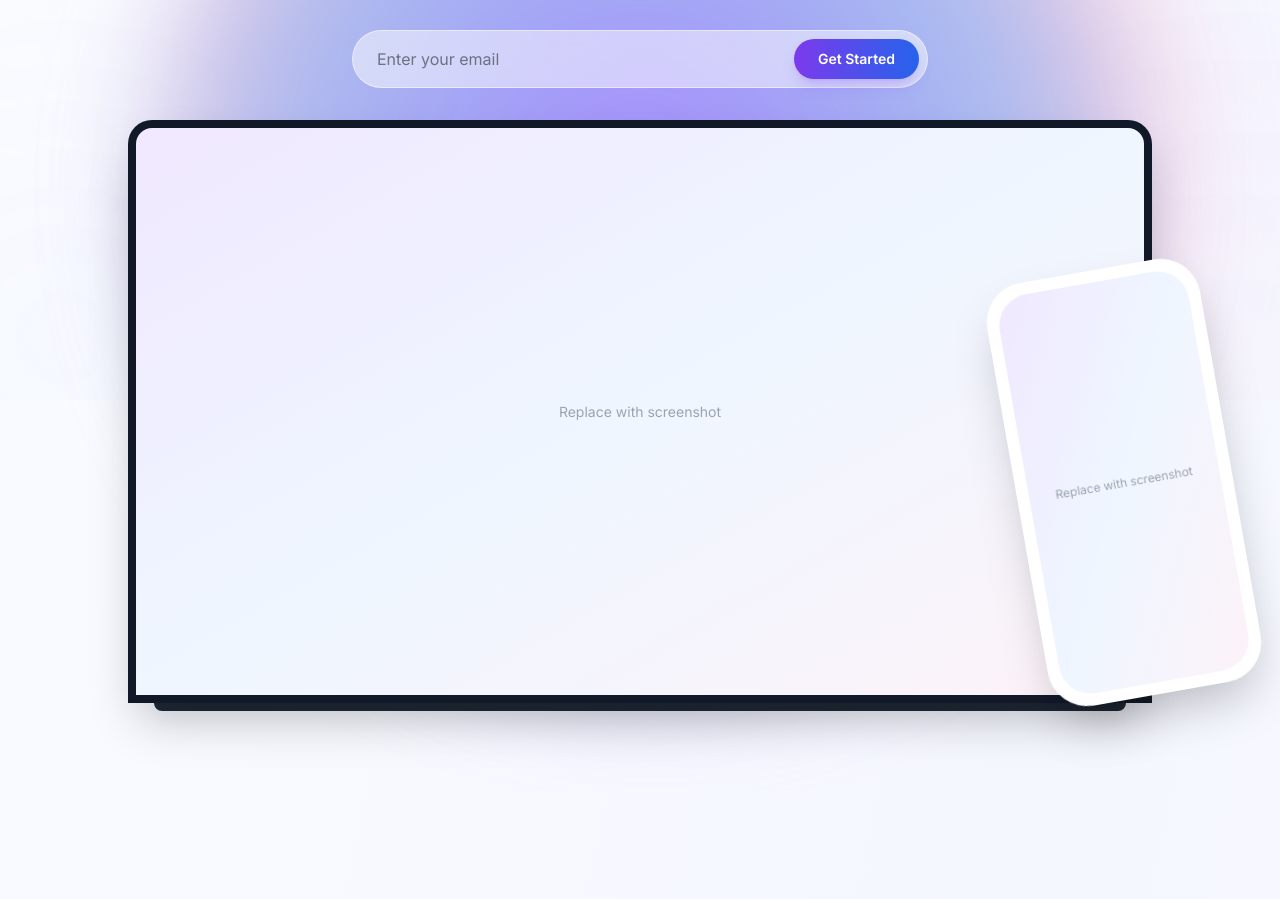
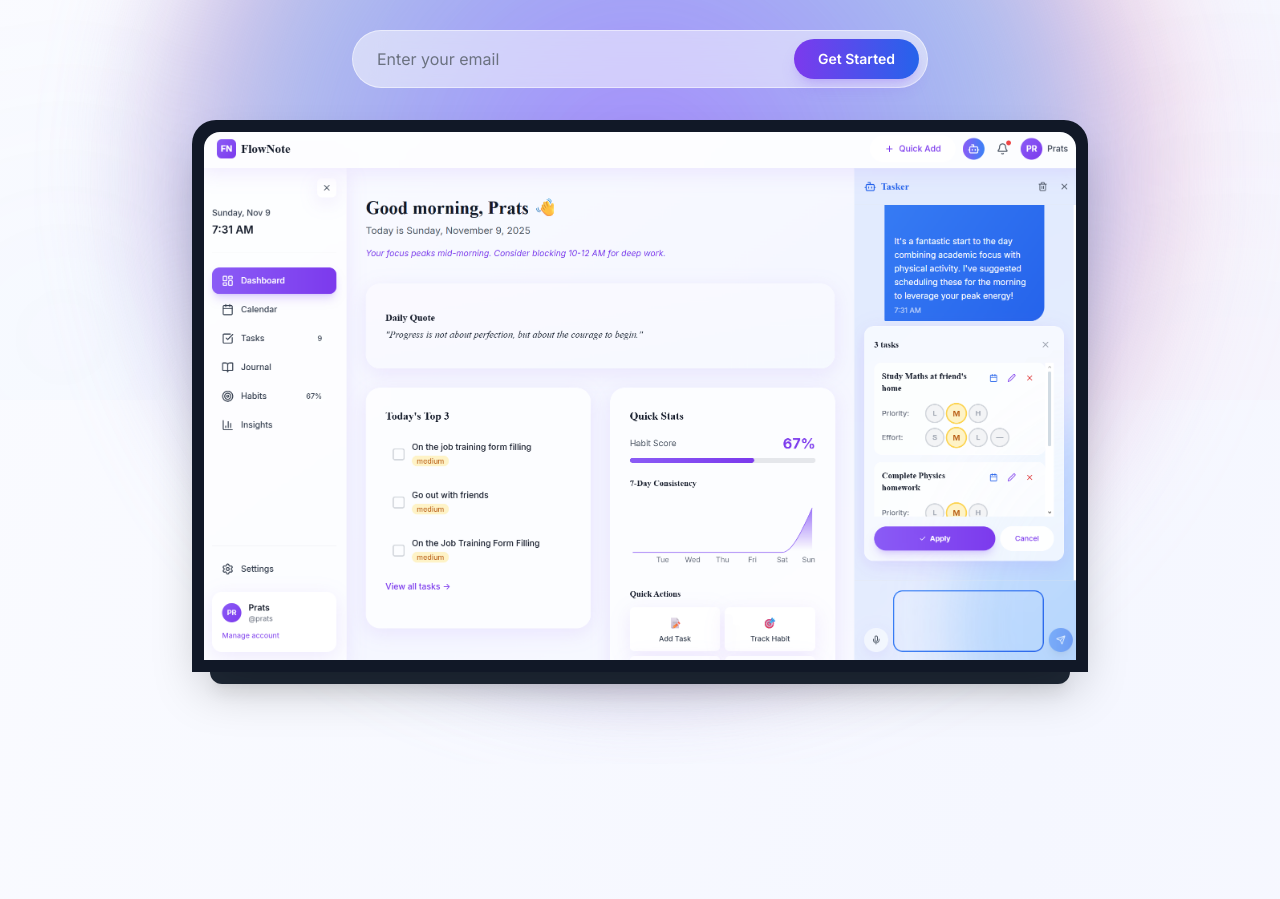
Before and after one commit to peterish8/Vibe-Voyagers-Vibeathon, a Next.js app: page / in a window 1280 px wide. Shown: the part 400-1299 px from the top of the page. Built offline with nearby package versions, Linux system fonts and the light colour scheme.

Commit message:
done finally ig 2

```diff
--- a/app/app/page.tsx
+++ b/app/app/page.tsx
@@ -159,7 +159,20 @@ export default function Dashboard() {
       habitStats,
       chartData,
     });
-  }, [profileLoading, displayName, profile, authUser, tasksLoading, tasks, topTasks, habitsLoading, habits, logs, habitStats, chartData]);
+  }, [
+    profileLoading,
+    displayName,
+    profile,
+    authUser,
+    tasksLoading,
+    tasks,
+    topTasks,
+    habitsLoading,
+    habits,
+    logs,
+    habitStats,
+    chartData,
+  ]);
 
   return (
     <div className="max-w-7xl mx-auto px-8 py-12 space-y-8">
@@ -305,9 +318,23 @@ export default function Dashboard() {
                   <ResponsiveContainer width="100%" height="100%">
                     <AreaChart data={chartData}>
                       <defs>
-                        <linearGradient id="colorScore" x1="0" y1="0" x2="0" y2="1">
-                          <stop offset="5%" stopColor="#8B5CF6" stopOpacity={0.8} />
-                          <stop offset="95%" stopColor="#8B5CF6" stopOpacity={0} />
+                        <linearGradient
+                          id="colorScore"
+                          x1="0"
+                          y1="0"
+                          x2="0"
+                          y2="1"
+                        >
+                          <stop
+                            offset="5%"
+                            stopColor="#8B5CF6"
+                            stopOpacity={0.8}
+                          />
+                          <stop
+                            offset="95%"
+                            stopColor="#8B5CF6"
+                            stopOpacity={0}
+                          />
                         </linearGradient>
                       </defs>
                       <XAxis
--- a/components/Hero.tsx
+++ b/components/Hero.tsx
@@ -188,39 +188,22 @@ export default function Hero() {
         >
           {/* Laptop Mockup */}
           <motion.div
-            className="relative mx-auto"
+            className="relative mx-auto max-w-4xl"
             initial={{ opacity: 0, y: 50 }}
             animate={{ opacity: 1, y: 0 }}
             transition={{ delay: 0.8, duration: 0.8 }}
           >
-            <div className="relative bg-gray-900 rounded-t-3xl p-2 shadow-2xl">
-              <div className="bg-white rounded-t-2xl overflow-hidden aspect-video">
-                <div className="w-full h-full bg-gradient-to-br from-purple-100 via-blue-50 to-pink-50 flex items-center justify-center">
-                  <p className="text-gray-400 text-sm">Replace with screenshot</p>
-                </div>
+            <div className="relative bg-gray-900 rounded-t-3xl p-3 shadow-2xl">
+              <div className="bg-white rounded-t-2xl overflow-hidden">
+                <img
+                  src="/images/dashboard-screenshot.png"
+                  alt="FlowNote Dashboard"
+                  className="w-full h-auto block"
+                />
               </div>
             </div>
             {/* Laptop base */}
-            <div className="h-2 bg-gray-800 rounded-b-lg mx-auto w-[95%] shadow-lg" />
-          </motion.div>
-
-          {/* Floating Phone Mockup */}
-          <motion.div
-            className="hidden lg:block absolute -right-20 top-1/4"
-            initial={{ opacity: 0, x: 50, rotate: -10 }}
-            animate={{ opacity: 1, x: 0, rotate: -10 }}
-            transition={{ delay: 1, duration: 0.8 }}
-            whileHover={{ rotate: -5, scale: 1.05 }}
-          >
-            <div className="relative bg-white rounded-[2.5rem] p-3 shadow-2xl">
-              <div className="bg-gray-900 rounded-[2rem] overflow-hidden aspect-[9/19] w-48">
-                <div className="w-full h-full bg-gradient-to-br from-purple-100 via-blue-50 to-pink-50 flex items-center justify-center">
-                  <p className="text-gray-400 text-xs text-center px-4">
-                    Replace with screenshot
-                  </p>
-                </div>
-              </div>
-            </div>
+            <div className="h-3 bg-gray-800 rounded-b-xl mx-auto w-[96%] shadow-lg" />
           </motion.div>
         </motion.div>
       </motion.div>
```
Also changed, not shown: Screenshot 2025-11-09 073115.png (added), public/images/dashboard-screenshot.png (added).
